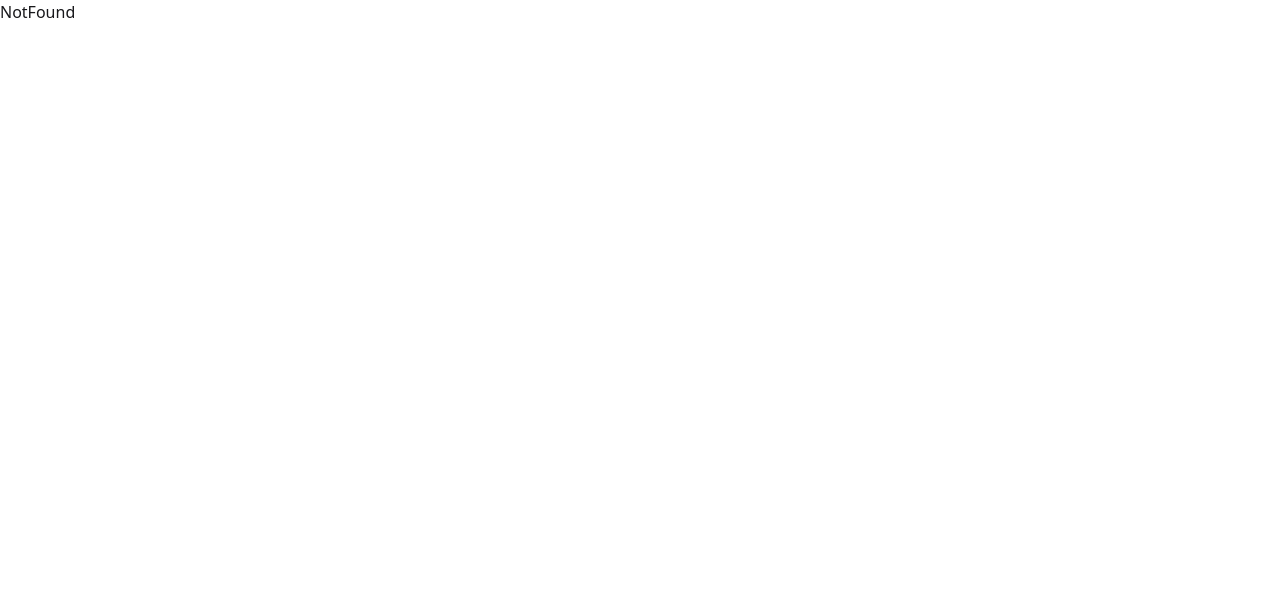
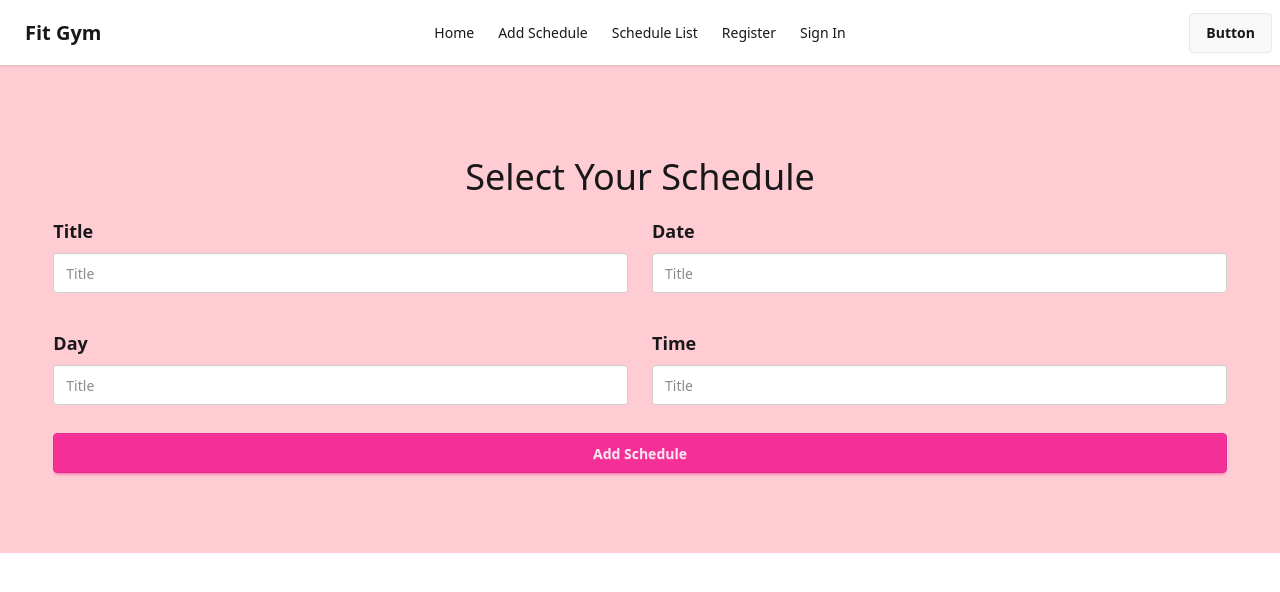
Before and after one commit to Taanveer22/fit-gym-client, a React (Vite) app: page /addSchedule in a window 1280 px wide. Before the commit this address had no page. Shown: the top 592 px of the page. Built offline with nearby package versions, Linux system fonts and the light colour scheme.

Commit message:
alhamdulliah add schedule design done

```diff
--- /dev/null
+++ b/src/pages/AddSchedule.jsx
@@ -0,0 +1,40 @@
+const AddSchedule = () => {
+  return (
+    <div className="bg-rose-200 py-12 lg:py-20">
+      <h1 className="text-xl sm:text-2xl lg:text-4xl font-medium text-center my-3">
+        Select Your Schedule
+      </h1>
+      <form className="w-11/12 mx-auto">
+        <div className="grid gap-6 grid-cols-1 sm:grid-cols-2">
+          <fieldset className="fieldset w-full">
+            <legend className="fieldset-legend text-lg font-semibold">
+              Title
+            </legend>
+            <input type="text" className="input w-full" placeholder="Title" />
+          </fieldset>
+          <fieldset className="fieldset w-full ">
+            <legend className="fieldset-legend text-lg font-semibold">
+              Date
+            </legend>
+            <input type="text" className="input w-full" placeholder="Title" />
+          </fieldset>
+          <fieldset className="fieldset w-full ">
+            <legend className="fieldset-legend text-lg font-semibold">
+              Day
+            </legend>
+            <input type="text" className="input w-full" placeholder="Title" />
+          </fieldset>
+          <fieldset className="fieldset w-full ">
+            <legend className="fieldset-legend text-lg font-semibold">
+              Time
+            </legend>
+            <input type="text" className="input w-full" placeholder="Title" />
+          </fieldset>
+        </div>
+        <button className="btn btn-secondary mt-6 w-full">Add Schedule</button>
+      </form>
+    </div>
+  );
+};
+
+export default AddSchedule;
--- /dev/null
+++ b/src/pages/ScheduleList.jsx
@@ -0,0 +1,5 @@
+const ScheduleList = () => {
+  return <div>ScheduleList</div>;
+};
+
+export default ScheduleList;
```
Also changed, not shown: src/routes/PublicRoutes.jsx (+7 -0 lines).
